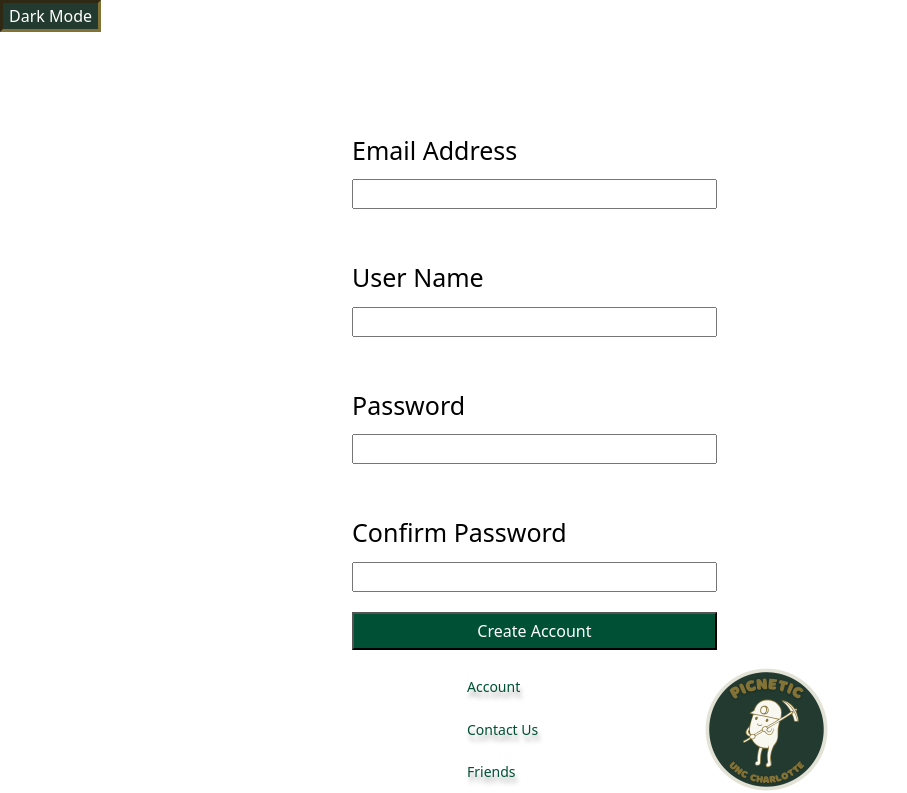
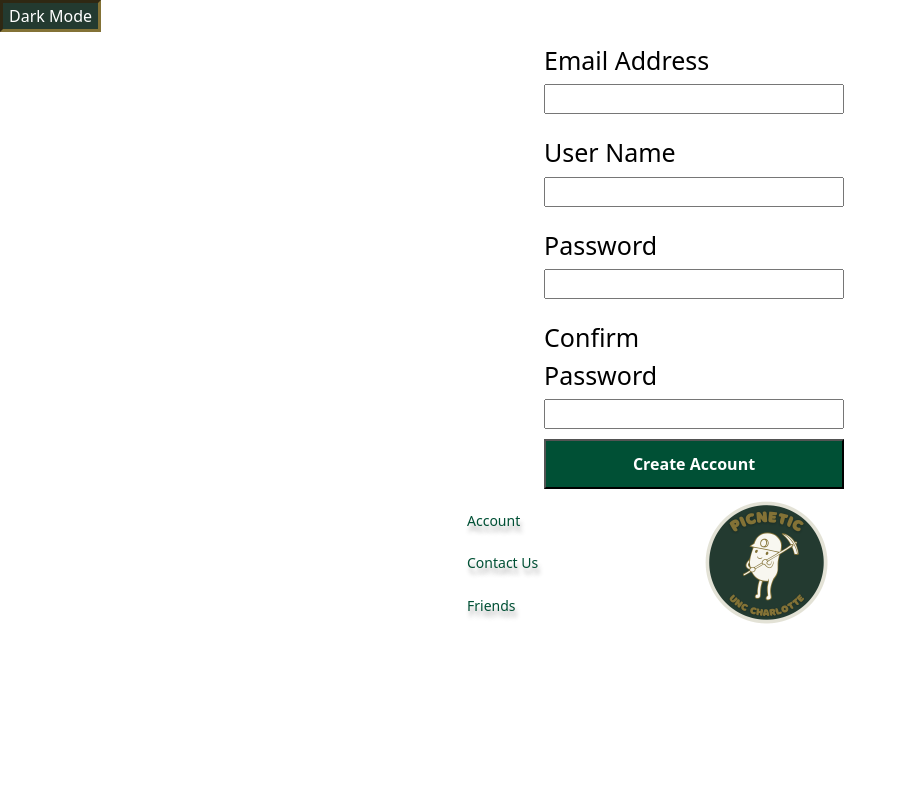
Before and after one commit to dacs-01/picnetic.github.io, a Flask app: page /sign-up in a window 1280 px wide. Shown: the part 194-987 px from the top of the page, without its empty margins (0-907 px from the left). After the commit the page ends 818 px from the top, so only its background shows below. Run offline with Flask 2, Linux system fonts and the light colour scheme; some libraries are stand-ins or nearby versions.

Commit message:
fixing formatting issues with non centering create_account and login

```diff
--- a/app.py
+++ b/app.py
@@ -117,7 +117,7 @@ def SignUp():
 
 
 #route for login
-@app.route('/login', methods=['GET','POST'])
+@app.route('/sign-in', methods=['GET','POST'])
 def login():
 
 
--- a/templates/create_account.html
+++ b/templates/create_account.html
@@ -3,41 +3,43 @@
 {% block title %}Picnetic | Sign Up{% endblock %}
 
 {% block body %}
+<style>
+    form{
+        display: block;
+        margin-left: auto;
+        margin-right: auto;
+        width: 15%;
+
+    }
+    input{
+        width: 300px;
+        margin-bottom: 10px;
+    }
+    label{
+        font-size: 25px;
+        margin-top: 10px;
+        margin-bottom: 5px
+    }
+</style>
+<div>
 <form method = "POST">
-    <div>
-    <ul style = " list-style: none; text-align: left; margin-left: auto; margin-right: auto; width: 50%; ">
 
-        <div style = "font-size: 25px;  margin-top: 100px;" class="form-group">
-            <li><label for="emailAddress">Email Address</label></li>
-        </div>
-        <li >
-            <input type = "text" style = "width: 60%; margin-top: 10px;" name = "emailAddress" id = "emailAddress" autocomplete = "off" >
-        </li>
+        <label for="emailAddress">Email Address</label><br>
+        <input type = "text"  name = "emailAddress" id = "emailAddress" autocomplete = "off" ><br>
+        <label for="userName">User Name</label><br>
+        <input type = "text" name = "userName" id = "userName" autocomplete = "off" ><br>
 
-        <div style = "font-size: 25px;  margin-top: 50px;" class="form-group">
-            <li><label for="userName">User Name</label></li>
-        </div>
-        <li >
-            <input type = "text" style = "width: 60%; margin-top: 10px;"name = "userName" id = "userName" autocomplete = "off" >
-        </li>
+        <label for="password">Password</label><br>
 
-        <div style = "font-size: 25px;  margin-top: 50px;" class="form-group">
-            <li><label for="password">Password</label></li>
-        </div>
-        <li >
-            <input type = "password" style = "width: 60%; margin-top: 10px; " name = "password" id = "password" autocomplete = "off" >
-        </li>
+        <input type = "password"  name = "password" id = "password" autocomplete = "off" ><br>
 
-        <div style = "font-size: 25px;  margin-top: 50px; border-color: #005035;" class="form-group">
-            <li><label for="confirmPass">Confirm Password</label></li>
-        </div>
-        <li >
-            <input type = "password" style = "width: 60%; margin-top: 10px;" name = "confirmPass" id = "confirmPass" autocomplete = "off" >
-        </li>
-        <input type="submit" value = "Create Account" style = "padding: 5px; font-weight: 500; margin-top: 20px; width:60%; background-color: #005035; color:white;">
 
-    </ul>
+        <label for="confirmPass">Confirm Password</label><br>
 
+            <input type = "password" name = "confirmPass" id = "confirmPass" autocomplete = "off" ><br>
+
+        <input  type="submit" value = "Create Account" style = "background-color: #005035; color:white; height: 50px; font-weight: bold;  "><br>
+
+</form>
 </div>
-</form>
 {% endblock %}
```
Also changed, not shown: templates/login.html (+23 -5 lines).
